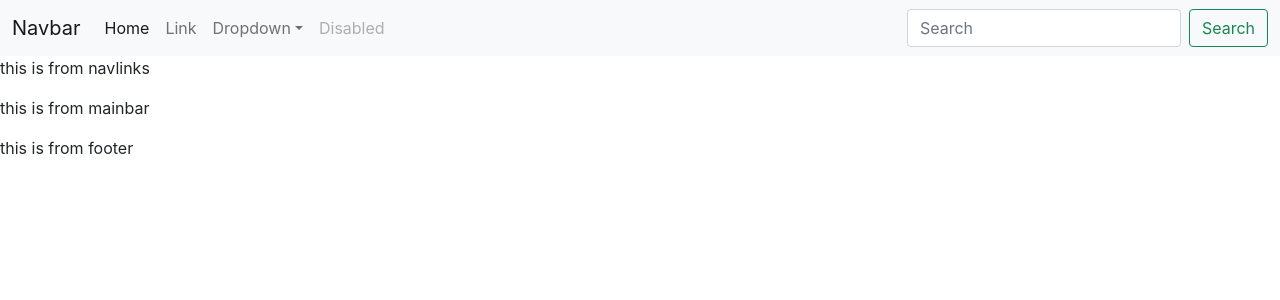
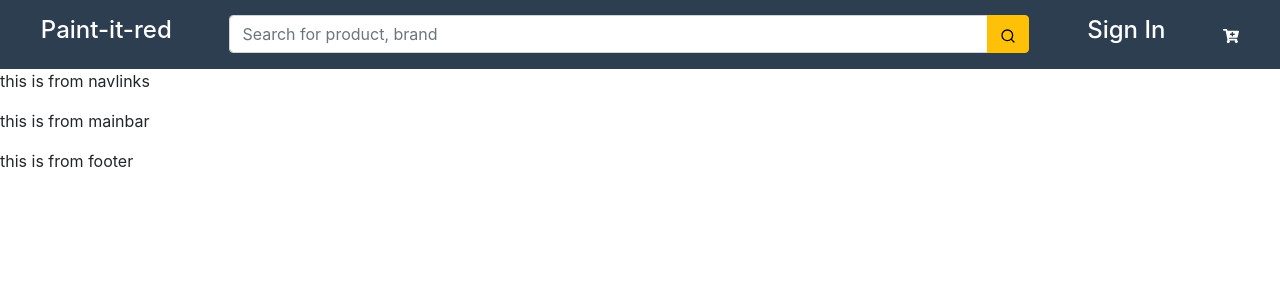
Before and after one commit to shivjaiswal-coder/paint-it-red, a React (Create React App) app: page / in a window 1280 px wide. Shown: the top 300 px of the page. Built offline with nearby package versions, Linux system fonts and the light colour scheme.

Commit message:
added searchbar

```diff
--- a/package.json
+++ b/package.json
@@ -8,6 +8,7 @@
     "@testing-library/user-event": "^12.1.10",
     "react": "^17.0.2",
     "react-dom": "^17.0.2",
+    "react-icons": "^4.2.0",
     "react-scripts": "4.0.3",
     "web-vitals": "^1.0.1"
   },
--- a/src/Component/MainPage/Searchbar/Searchbar.css
+++ b/src/Component/MainPage/Searchbar/Searchbar.css
@@ -0,0 +1,22 @@
+.container-fluid{
+    background:#2c3e50;
+}
+
+.searchbar-container{
+    display:flex;
+    justify-content:space-around;
+    align-items:center;
+}
+
+.text {
+    width:800px;
+    margin-top: 15px;
+}
+
+#cart{
+    color: white;
+}
+
+.click{
+    background-color:#F79F1F;
+}
--- a/src/Component/MainPage/Searchbar/Searchbar.js
+++ b/src/Component/MainPage/Searchbar/Searchbar.js
@@ -1,93 +1,44 @@
 import React from "react";
-
+import { FaCartPlus } from "react-icons/fa";
+import { FiSearch } from "react-icons/fi";
+import "./Searchbar.css";
 function Searchbar() {
   return (
-    <div>
-      <nav className="navbar navbar-expand-lg navbar-light bg-light">
-        <div className="container-fluid">
-          <a className="navbar-brand" href="#">
-            Navbar
-          </a>
-          <button
-            className="navbar-toggler"
-            type="button"
-            data-bs-toggle="collapse"
-            data-bs-target="#navbarSupportedContent"
-            aria-controls="navbarSupportedContent"
-            aria-expanded="false"
-            aria-label="Toggle navigation"
-          >
-            <span className="navbar-toggler-icon"></span>
-          </button>
-          <div className="collapse navbar-collapse" id="navbarSupportedContent">
-            <ul className="navbar-nav me-auto mb-2 mb-lg-0">
-              <li className="nav-item">
-                <a className="nav-link active" aria-current="page" href="#">
-                  Home
-                </a>
-              </li>
-              <li className="nav-item">
-                <a className="nav-link" href="#">
-                  Link
-                </a>
-              </li>
-              <li className="nav-item dropdown">
-                <a
-                  className="nav-link dropdown-toggle"
-                  href="#"
-                  id="navbarDropdown"
-                  role="button"
-                  data-bs-toggle="dropdown"
-                  aria-expanded="false"
-                >
-                  Dropdown
-                </a>
-                <ul className="dropdown-menu" aria-labelledby="navbarDropdown">
-                  <li>
-                    <a className="dropdown-item" href="#">
-                      Action
-                    </a>
-                  </li>
-                  <li>
-                    <a className="dropdown-item" href="#">
-                      Another action
-                    </a>
-                  </li>
-                  <li>
-                    <hr className="dropdown-divider" />
-                  </li>
-                  <li>
-                    <a className="dropdown-item" href="#">
-                      Something else here
-                    </a>
-                  </li>
-                </ul>
-              </li>
-              <li className="nav-item">
-                <a
-                  className="nav-link disabled"
-                  href="#"
-                  tabindex="-1"
-                  aria-disabled="true"
-                >
-                  Disabled
-                </a>
-              </li>
-            </ul>
-            <form className="d-flex">
-              <input
-                className="form-control me-2"
-                type="search"
-                placeholder="Search"
-                aria-label="Search"
-              />
-              <button className="btn btn-outline-success" type="submit">
-                Search
-              </button>
-            </form>
+    <div className="container-fluid">
+      <div
+        className="searchbar-container"
+      >
+        <div className="brand">
+          <h4 style={{ color: "white" }}>Paint-it-red</h4>
+        </div>
+
+        <div className="text">
+          <div class="input-group mb-3" id="search">
+            <input
+              type="text"
+              class="form-control"
+              placeholder="Search for product, brand"
+              aria-label="Recipient's username"
+              aria-describedby="button-addon2"
+            />
+            <button
+              class="btn btn-warning"
+              type="button"
+              id="button-addon2"
+            >
+              <FiSearch/>
+            </button>
           </div>
         </div>
-      </nav>
+
+        <div className="user">
+          <h4 style={{ color: "white" }}>Sign In</h4>
+        </div>
+
+        <div className="cart" id="cart">
+          <FaCartPlus />
+        </div>
+      </div>
     </div>
   );
 }
```
Also changed, not shown: 1 other file (tests, documents, lock files or other folders).
